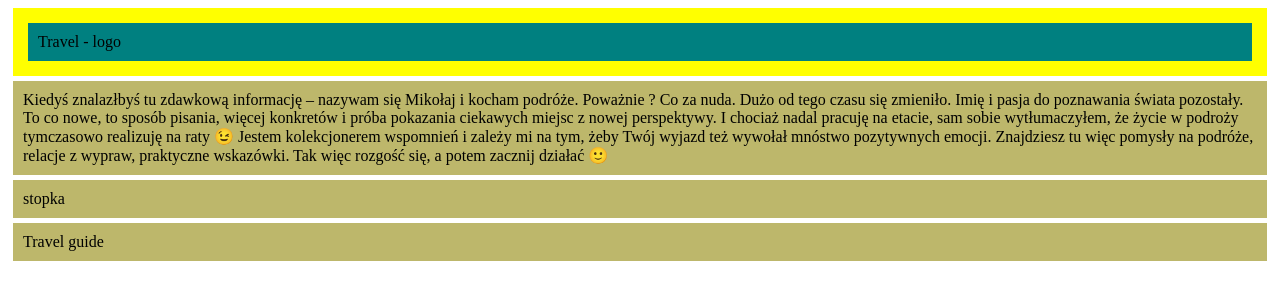
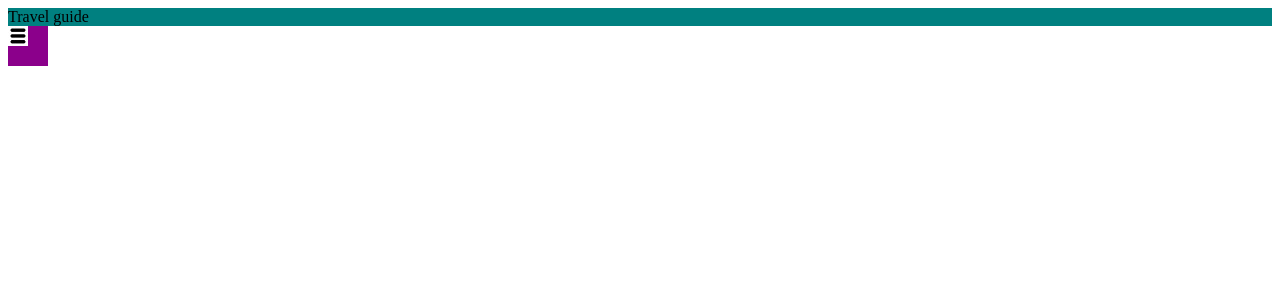
Before and after one commit to Pablo-Batorek/Travel-Guide, a plain HTML site: page index.html in a window 1280 px wide. Drawn offline with Linux system fonts and the light colour scheme.

Commit message:
Lekcja 3

```diff
--- a/assets/styles/styl.css
+++ b/assets/styles/styl.css
@@ -1,14 +1,28 @@
 body {
   /* background-color: rgb(18, 112, 18); */
 }
-div{
-  background-color: darkkhaki;
-  margin: 5px;
-  padding: 10px;
-}
-.a {
-background-color: yellow;
-}
-.a div.b {
+
+.Header {
 background-color: teal;
 }
+.Menu{
+  background-color: darkgreen;
+  width: 20px;
+  cursor: pointer;
+}
+.Left{
+  background-color: darkmagenta;
+  width: 40px;
+  height: 40px;
+}
+.Sidebar{
+  background-color:goldenrod;
+  width: 200px;
+  height: 1000px;
+}
+.Hidden{
+  visibility: hidden;
+}
+#A{
+
+}
--- a/index.html
+++ b/index.html
@@ -1,20 +1,35 @@
 <html>
+
 <head>
   <link rel="stylesheet" href="assets\styles\styl.css">
+  <script>
+function Showup(){
+  const sidebar = document.getElementById("A")
+  console.log(sidebar)
+  sidebar.classList.toggle("Hidden")
+}
+
+  </script>
   <title>
     Travel guide
   </title>
 </head>
+
 <body>
 
-    <div class ="a">
-      <div class ="b">Travel - logo</div>
+  <div class="Header">
+    Travel guide
     </div>
-    <div>Kiedyś znalazłbyś tu zdawkową informację – nazywam się Mikołaj i kocham podróże. Poważnie ? Co za nuda. Dużo od tego czasu się zmieniło. Imię i pasja do poznawania świata pozostały. To co nowe, to sposób pisania, więcej konkretów i próba pokazania ciekawych miejsc z nowej perspektywy. I chociaż nadal pracuję na etacie, sam sobie wytłumaczyłem, że życie w podroży tymczasowo realizuję na raty 😉
 
-        Jestem kolekcjonerem wspomnień i zależy mi na tym, żeby Twój wyjazd też wywołał mnóstwo pozytywnych emocji. Znajdziesz tu więc pomysły na podróże, relacje z wypraw, praktyczne wskazówki. Tak więc rozgość się, a potem zacznij działać 🙂</div>
-    <div class="b">stopka</div>
-    <div>Travel guide</div>
+    <div class="Left Block">
+      <div class="Menu" onclick="Showup()"><img src="menu20x20.jpg"></div>
+      <div id="A" class="Sidebar Hidden"></div>
+    </div>
+
+  <div class="Footer"></div>
+
+
 
 </body>
+
 </html>
```
Also changed, not shown: menu20x20.jpg (added). Lines whose indentation alone changed are shown as unchanged.
